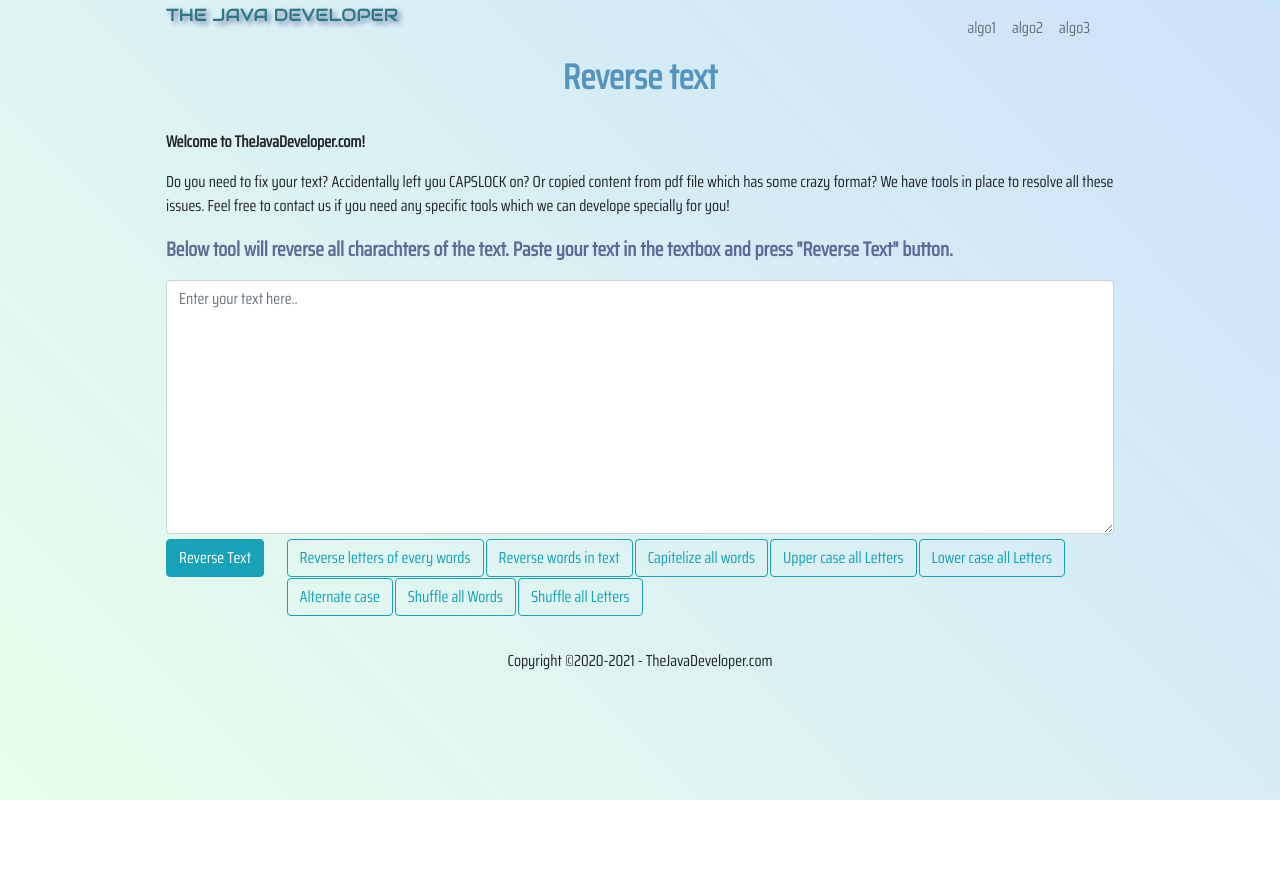
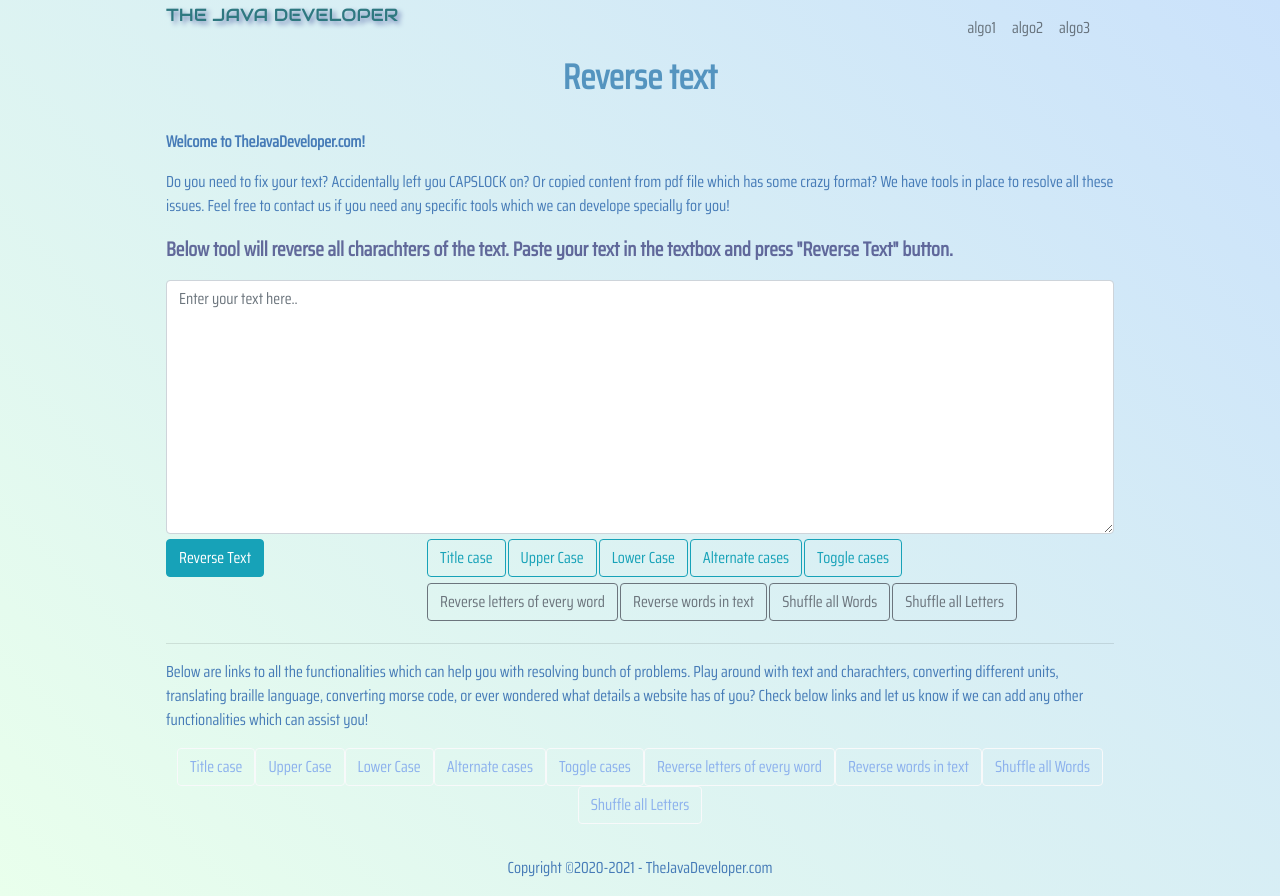
Before and after one commit to younasawais/nextvps, a Next.js app: page /algos/alternate-case in a window 1280 px wide. Before the commit the page ends 800 px from the top, so only its background shows below. Built offline with nearby package versions, Linux system fonts and the light colour scheme; a web font is replaced by a local one.

Commit message:
added all links & p at bottom, fixed css, menu pop

```diff
--- a/components/Algo.js
+++ b/components/Algo.js
@@ -3,29 +3,89 @@ import {Button} from 'react-bootstrap';
 
 export default function Algo(){
     const [input, setInput] = useState('');
-    const [btnNames] = useState(
+    const [btnNamesMain] = useState(
         [
-            {name:'Reverse letters of every words', id:'reverseword'},
+            {name:'Title case', id:'capitalize'},
+            {name:'Upper Case', id:'uppercase'},
+            {name:'Lower Case', id:'lowercase'},
+            {name:'Alternate cases', id:'alternate'},
+            {name:'Toggle cases', id:'toggle'}
+        ]);
+    const [btnNamesExtra] = useState(
+        [
+            {name:'Reverse letters of every word', id:'reverseword'},
             {name:'Reverse words in text', id:'reverseword'},
-            {name:'Capitelize all words', id:'capitalize'},
-            {name:'Upper case all Letters', id:'uppercase'},
-            {name:'Lower case all Letters', id:'lowercase'},
-            {name:'Alternate case', id:'alternate'},
             {name:'Shuffle all Words', id:'shufflewords'},
-            {name:'Shuffle all Letters', id:'shufflechars'},
-        ])
+            {name:'Shuffle all Letters', id:'shufflechars'}
+        ]);
 
-    function handleTextInput(){
+    function handleTextInput(e){
         setInput(e.target.value);
     }
 
+
     function handleBtn(e){
-        console.log(e.target.id);
+        switch(e.target.id){
+            case 'reverseText':
                 let str = "";
                 for(let i = input.length -1; i >= 0 ; i--){
-            str = str + input[i];
+                    str = str + input[i]
                 }
                 setInput(str);
+                break;
+            case 'capitalize':
+                let capital = input.split(' ');
+                for(let i = 0; i < capital.length ; i++){
+                    let word = capital[i].split('');
+                    word[0] = word[0].toUpperCase();
+                    capital[i] = word.join('');
+                }
+                capital = capital.join(' ');
+                setInput(capital);
+                break;
+            case 'uppercase' :
+                let upper = input.split('');
+                for (let i = 0; i < upper.length; i++) {
+                    upper[i] = upper[i].toUpperCase();
+                }
+                upper = upper.join('');
+                setInput(upper);
+                break;
+            case 'lowercase' :
+                let lower = input.split('');
+                for (let i = 0; i < lower.length; i++) {
+                    lower[i] = lower[i].toLocaleLowerCase();
+                }
+                lower = lower.join('');
+                setInput(lower);
+                break;
+            case 'alternate' :
+                let alternate = input.split('');
+                for (let i = 0; i < alternate.length; i++) {
+                    if(i%2){
+                        alternate[i] = alternate[i].toUpperCase();
+                    }else{
+                        alternate[i] = alternate[i].toLowerCase();
+                    }
+                }
+                alternate = alternate.join('');
+                setInput(alternate);
+                break;
+            case 'toggle' :
+                let toggle = input.split('');
+                for (let i = 0; i < toggle.length; i++) {
+                    if(toggle[i] === toggle[i].toLowerCase()){
+                        toggle[i] = toggle[i].toUpperCase();
+                    }else{
+                        toggle[i] = toggle[i].toLowerCase();
+                    }
+                }
+                toggle = toggle.join('');
+                setInput(toggle);
+                break;
+            default:
+                break;
+        }
     }
 
     return(
@@ -48,19 +108,30 @@ export default function Algo(){
                 rows="10"/>
             <div className='submitBtn'>
                 <div className='mainBtn'>
-                    <Button variant="info" id='test' onClick={handleBtn}>Reverse Text</Button>
+                    <Button variant="info" id='reverseText' onClick={handleBtn}>Reverse Text</Button>
                 </div>
+                <div className='extraButtons'>
                 <div className='buttonFamily'>
                     {
-                        btnNames.map((btn, index)=>{return(
-                            <div className='secondBtn'>
-                                <Button variant="outline-info" onClick={handleBtn} key={index} id={btn.id}>{btn.name}</Button>
+                        btnNamesMain.map((btn, index)=>{return(
+                            <div className='secondBtn' key={index}>
+                                <Button variant="outline-info" onClick={handleBtn} id={btn.id}>{btn.name}</Button>
+                            </div>
+                        )})
+                    }
+                </div>
+                {/* <hr/> */}
+                <div className='buttonFamily'>
+                    {
+                        btnNamesExtra.map((btn, index)=>{return(
+                            <div className='secondBtn' key={index}>
+                                <Button variant="outline-secondary" onClick={handleBtn} id={btn.id}>{btn.name}</Button>
                             </div>
                         )})
                     }
                 </div>
                 </div>
-            <p className="footer"> Copyright ©2020-2021 - TheJavaDeveloper.com </p>
+            </div>
             <style jsx>{`
                 .mainBtn{
                     width: 10rem;
@@ -95,14 +166,18 @@ export default function Algo(){
                     display: flex;
                     flex-wrap: wrap;
                     margin-left: 2px;
+                    margin-bottom: 5px;
                 }
                 .welcomeP{
                     margin-top: 2rem;
                     font-weight: bold;
                 }
-                .footer{
-                    text-align: center;
-                    margin-top: 2rem;
+                .extraButtons{
+                    // border-color: #9bdbdd52;
+                    // border-width: 1px;
+                    // border-style: solid;
+                    // border-radius: 10px;
+                    margin: auto;
                 }
             `}</style>
         </Fragment>
--- /dev/null
+++ b/components/Bottom.js
@@ -0,0 +1,56 @@
+import { Fragment, useState } from "react";
+import { Button } from 'react-bootstrap';
+import Link from 'next/link';
+
+export default function Bottom(){
+    let [links] = useState([
+        {name:'Title case', link:'/algos/capitalize'},
+        {name:'Upper Case', link:'/algos/uppercase'},
+        {name:'Lower Case', link:'/algos/lowercase'},
+        {name:'Alternate cases', link:'/algos/alternate'},
+        {name:'Toggle cases', link:'/algos/toggle'},
+        {name:'Reverse letters of every word', link:'/algos/reverseword'},
+        {name:'Reverse words in text', link:'/algos/reverseword'},
+        {name:'Shuffle all Words', link:'/algos/shufflewords'},
+        {name:'Shuffle all Letters', link:'/algos/shufflechars'}
+    ])
+
+    return(
+        <div><hr/>
+        <div className='allLinks'>
+            <p>Below are links to all the functionalities which can help you with resolving bunch of problems.
+                Play around with text and charachters, converting different units, translating braille language,
+                converting morse code, or ever wondered what details a website has of you? Check below links and
+                let us know if we can add any other functionalities which can assist you!</p>
+            {links.map((el, index)=>{
+                return(
+                    <Fragment key={index}>
+                        <Button className='btnBottom' variant="outline-light">
+                            <Link key={index} href={el.link}><a>{el.name}</a></Link>
+                        </Button>
+                    </Fragment>
+                    )
+                })
+            }
+            {/* <Nav className="mr-auto" style={{flexWrap: 'wrap'}} >
+                <Nav.Link href={"/article/" + router}>{name}</Nav.Link>
+            </Nav> */}
+        <style jsx>{`
+            a{
+                color: #8cb1ed
+            }
+            .allLinks{
+                display: flex;
+                flex-direction: row;
+                justify-content: center;
+                flex-wrap : wrap;
+            }
+            .btnBottom{
+                padding: 0 0 0 0;
+            }
+
+        `}</style>
+        </div>
+        </div>
+    )
+}
--- a/pages/_document.js
+++ b/pages/_document.js
@@ -1,4 +1,4 @@
-import Document, { Html, Head, Main, NextScript } from 'next/document'
+import Document, { Html, Head, Main, NextScript } from 'next/document';
 
 class MyDocument extends Document {
   static async getInitialProps(ctx) {
--- a/pages/algos/[id].js
+++ b/pages/algos/[id].js
@@ -1,14 +1,34 @@
 import Top from '../../components/top';
 import Algo from '../../components/Algo';
-import {Fragment} from 'react';
+import {Fragment, useEffect, useState} from 'react';
+import Bottom from '../../components/Bottom';
 
-export default function Test(){
+Algos.getInitialProps = async ({query}) => {
+    const { id } = query;
+    let data = null;
+    for(let page of allPages){
+        if(page.link === id){
+            data = page;
+            break;
+        }
+    }
+
+    return( {
+        data : data
+    })
+}
+
+export default function Algos({data}){
+    console.log(data);
+
     return (
         <Fragment>
             <div className='center'>
                 <div className='contain'>
-                    <Top/>
-                    <Algo/>
+                    <Top />
+                    <Algo />
+                    <Bottom />
+                    <p className="footer"> Copyright ©2020-2021 - TheJavaDeveloper.com </p>
                 </div>
                 <style jsx>{`
                     .contain{
@@ -23,8 +43,70 @@ export default function Test(){
                         margin-right: auto;
                         max-width: 980px;
                     }
+                    .footer{
+                        text-align: center;
+                        margin-top: 2rem;
+                    }
                 `}</style>
             </div>
         </Fragment>
     )
 }
+
+const allPages = [{
+    name                : 'Title Case',
+    link                : 'title-case',
+    family              : 'upper-lowerCase',
+    extraFamily         : 'shuffleLetters',
+    descriptionShort    : 'Below tool will reverse all charachters of the text. Paste your text in the textbox and press "Reverse Text" button.',
+    descriptionLong     : 'Do you need to fix your text? Accidentally left you CAPSLOCK on? Or copied content from pdf file which has some crazy format? We have tools in place to resolve all these issues. Feel free to contact us if you need any specific tools which we can develope specially for you!'
+},
+{
+    name                : 'Upper Case',
+    link                : 'upper-case',
+    family              : 'upper-lowerCase',
+    extraFamily         : 'shuffleLetters',
+    descriptionShort    : 'aadasd',
+    descriptionLong     : 'asasdas'
+},
+{
+    name                : 'Lower Case',
+    link                : 'lower-case',
+    family              : 'upper-lowerCase',
+    extraFamily         : 'shuffleLetters',
+    descriptionShort    : 'aadasd',
+    descriptionLong     : 'asasdas'
+},
+{
+    name                : 'Title Case',
+    link                : 'title-case',
+    family              : 'upper-lowerCase',
+    extraFamily         : 'shuffleLetters',
+    descriptionShort    : 'aadasd',
+    descriptionLong     : 'asasdas'
+},
+{
+    name                : 'Alternate Case',
+    link                : 'alternate-case',
+    family              : 'upper-lowerCase',
+    extraFamily         : 'shuffleLetters',
+    descriptionShort    : 'aadasd',
+    descriptionLong     : 'asasdas'
+},
+{
+    name                : 'Toggle Cases',
+    link                : 'toggle-case',
+    family              : 'upper-lowerCase',
+    extraFamily         : 'shuffleLetters',
+    descriptionShort    : 'aadasd',
+    descriptionLong     : 'asasdas'
+},
+{
+    name                : 'Toggle Cases',
+    link                : 'toggle-case',
+    family              : 'upper-lowerCase',
+    extraFamily         : 'shuffleLetters',
+    descriptionShort    : 'aadasd',
+    descriptionLong     : 'asasdas'
+}
+]
--- /dev/null
+++ b/pages/algos/data.json
@@ -0,0 +1,3 @@
+{
+    "one" : "two"
+}
--- a/styles/globals.css
+++ b/styles/globals.css
@@ -5,4 +5,5 @@ body{
 
 *{
     font-family: 'Saira Condensed', cursive;
+    color: #467bb7;
 }
```
Lines whose indentation alone changed are shown as unchanged.
